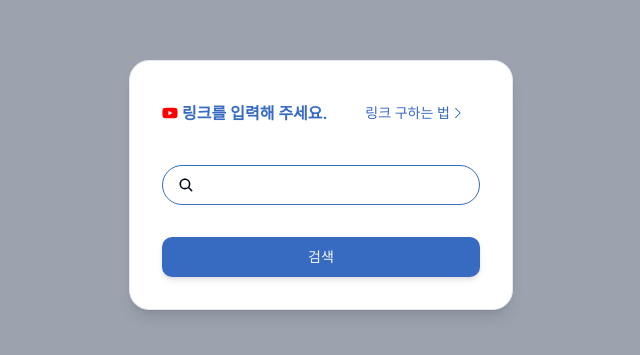
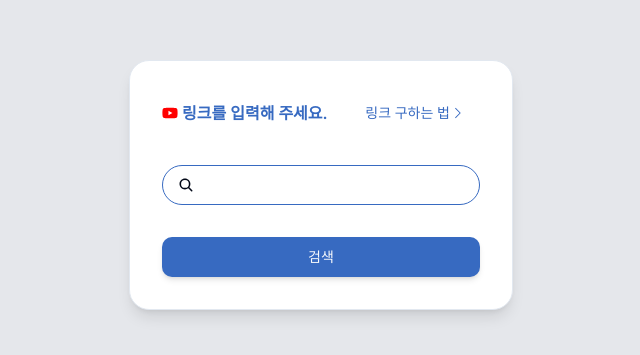
Before and after one commit to RightPapers/frontend, a Next.js app: page / in a window 1280 px wide. Shown: the part 215-570 px from the top of the page, without its empty margins (319-959 px from the left). Built offline with nearby package versions, Linux system fonts and the light colour scheme.

Commit message:
style: fix bg color

```diff
--- a/app/(main)/layout.tsx
+++ b/app/(main)/layout.tsx
@@ -1,6 +1,6 @@
 function Layout({ children }: { children: React.ReactNode }) {
   return (
-    <main className='flex min-h-screen w-full items-center justify-center bg-gray-400 px-5'>
+    <main className='flex min-h-screen w-full items-center justify-center bg-gray-200 px-5'>
       <div className='w-full max-w-[384px] mobile:max-w-full'>{children}</div>
     </main>
   );
```
